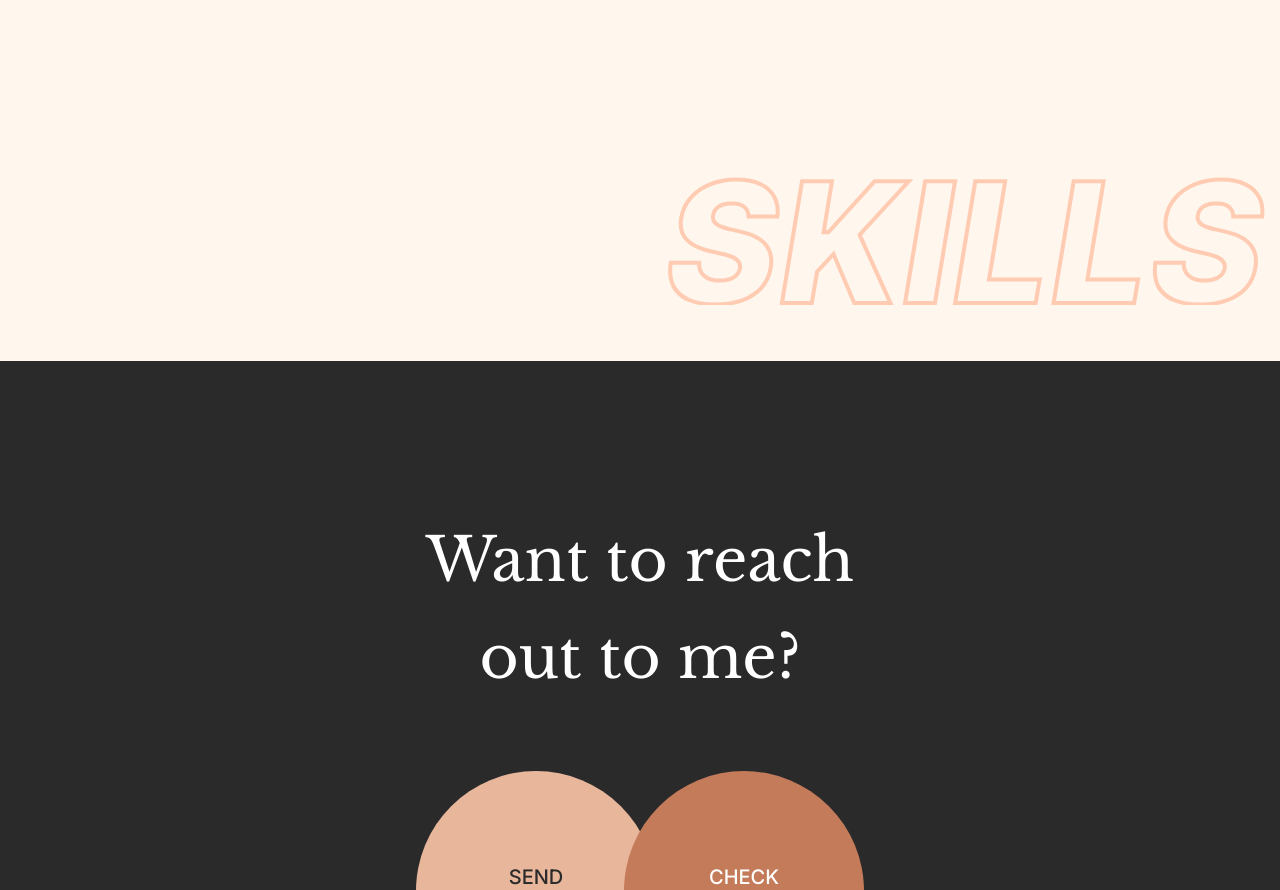
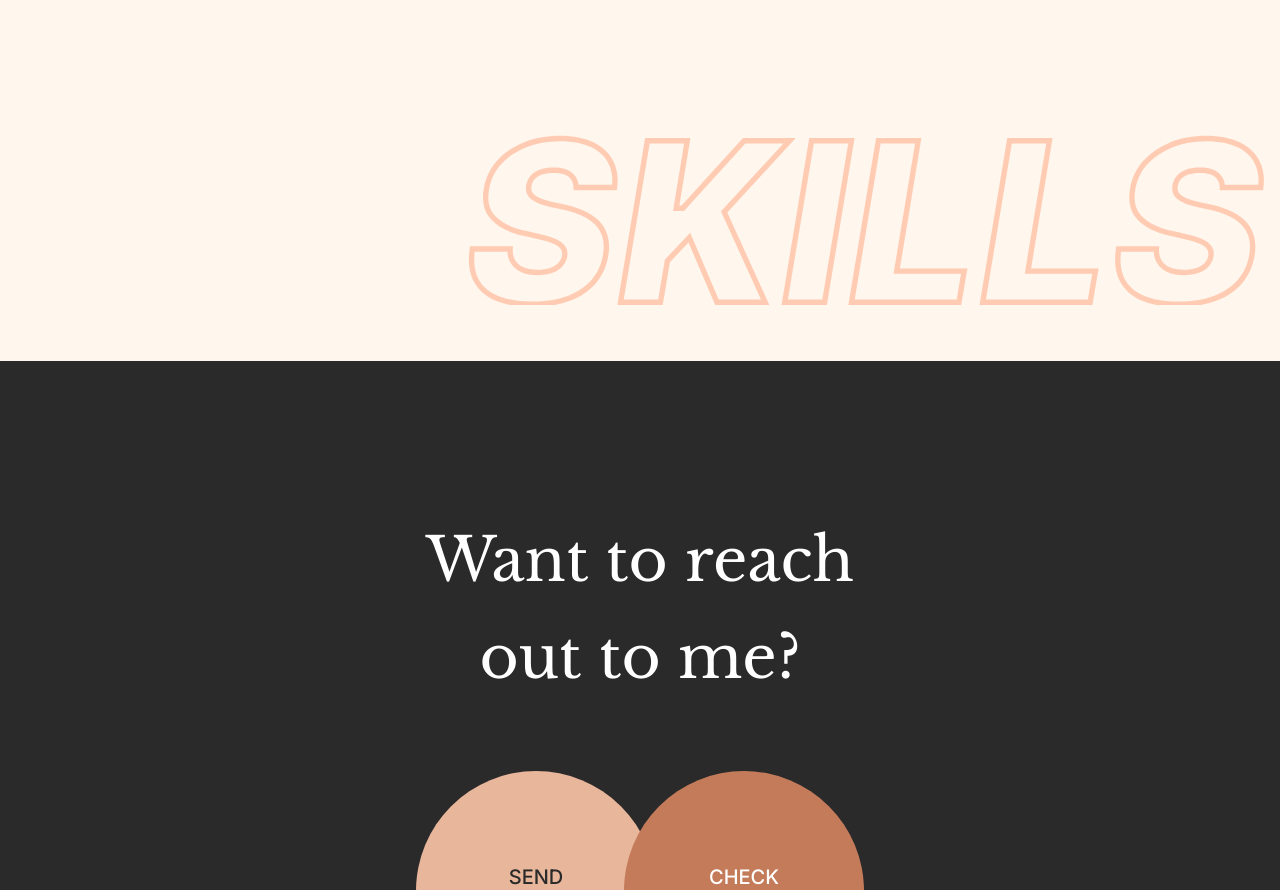
Before and after one commit to nicoleCamoro/franchette, a Next.js app: page / in a window 1280 px wide. Shown: the part 2420-3310 px from the top of the page. Built offline with nearby package versions, Linux system fonts and the light colour scheme.

Commit message:
feat: increase skills label

```diff
--- a/src/components/Skills.tsx
+++ b/src/components/Skills.tsx
@@ -28,8 +28,8 @@ export default function Skills() {
         <Image
           src={SkillsHeader}
           alt="SKILLS"
-          width={600}
-          height={600}
+          width={800}
+          height={800}
           className="mx-auto"
           priority
         />
```
Also changed, not shown: 1 other file (tests, documents, lock files or other folders).
